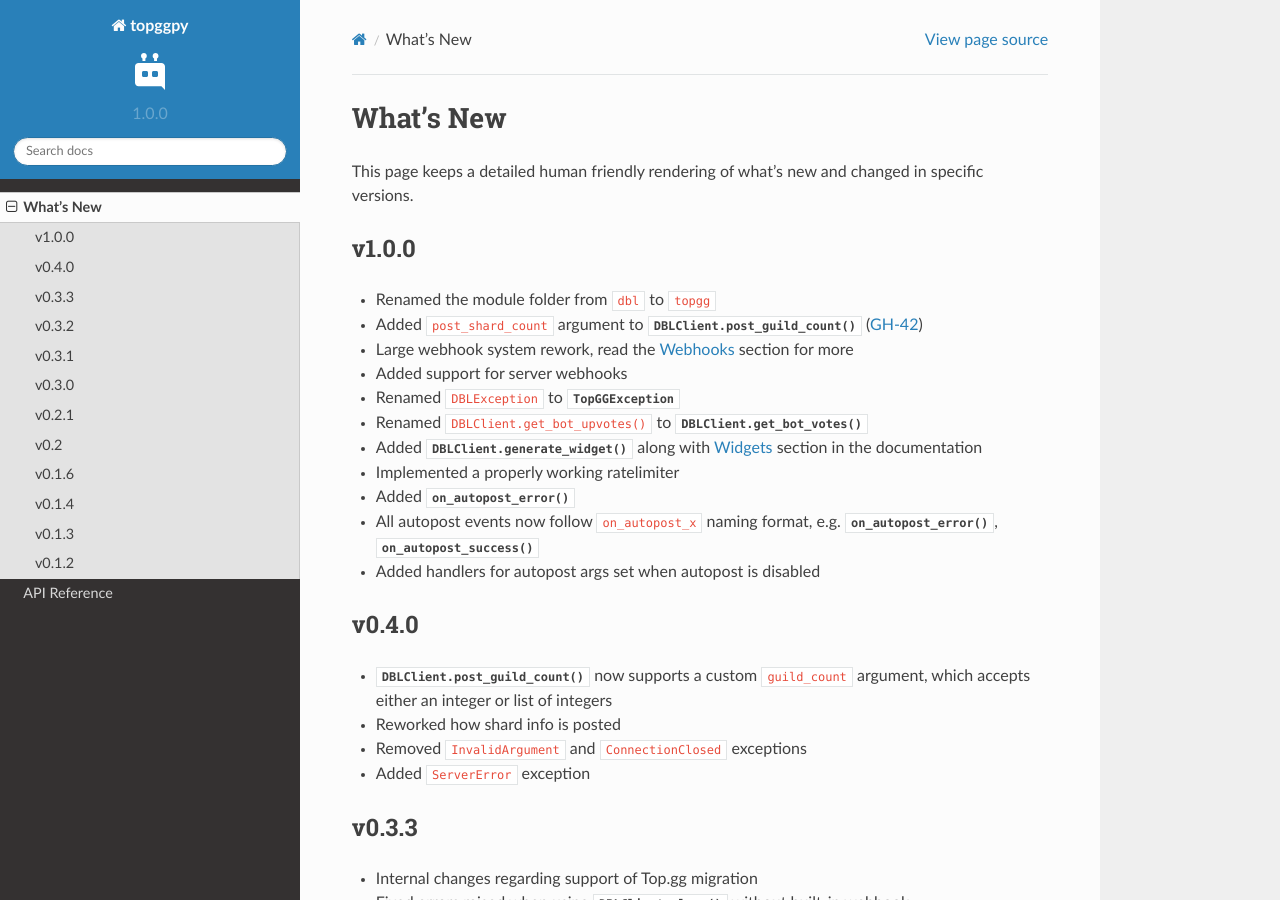
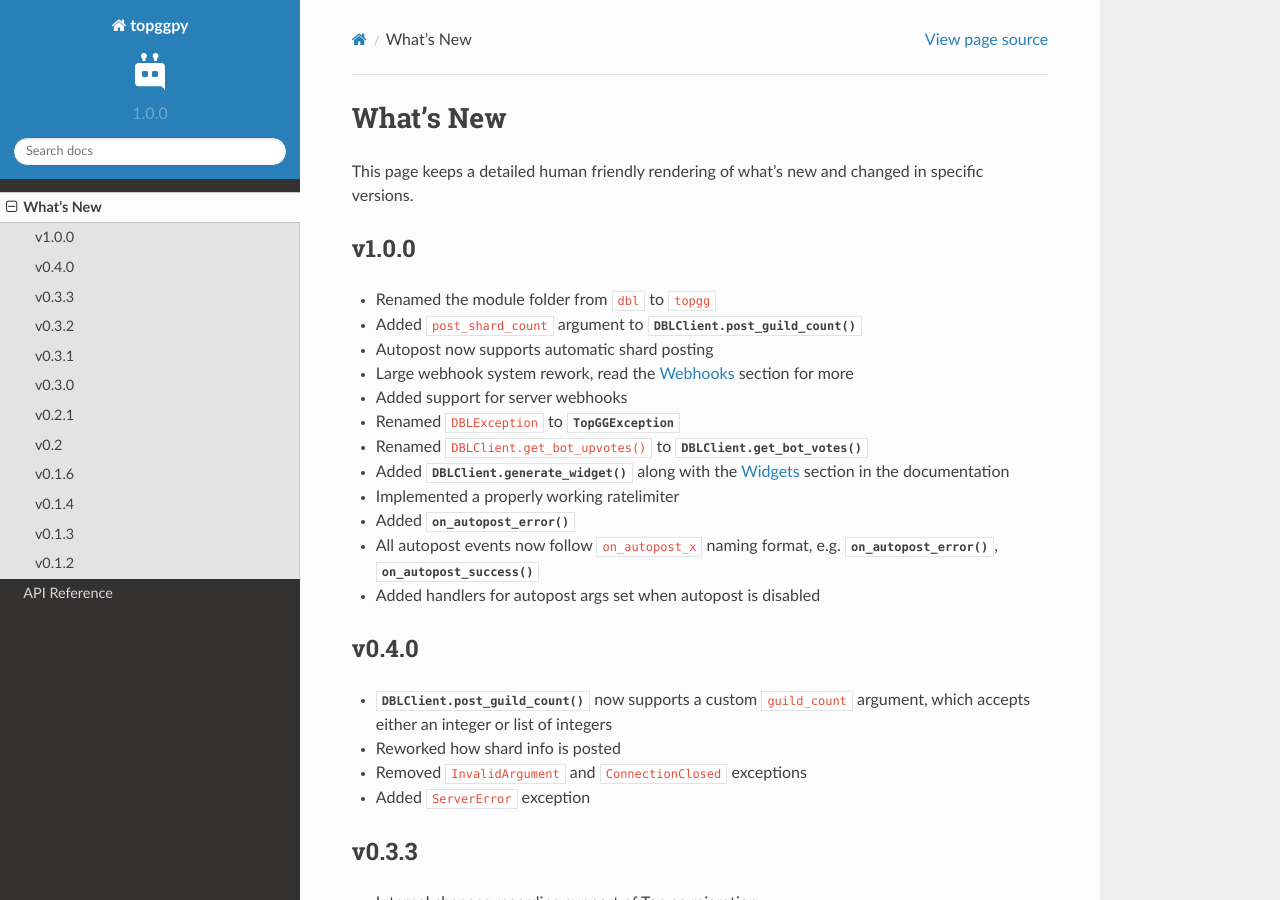
Before and after one commit to Top-gg-Community/python-sdk, a Sphinx documentation site: the page built from docs/whats_new.rst, in a window 1280 px wide and 900 px high. Built offline with Sphinx 7.4.7 and the Read the Docs theme 2.0.0, drawn with Linux system fonts in a browser that asks for light colours.

Commit message:
Updated changelog

```diff
--- a/docs/whats_new.rst
+++ b/docs/whats_new.rst
@@ -13,12 +13,13 @@ v1.0.0
 ======
 
 * Renamed the module folder from ``dbl`` to ``topgg``
-* Added ``post_shard_count`` argument to :meth:`DBLClient.post_guild_count` (:issue:`42`)
+* Added ``post_shard_count`` argument to :meth:`DBLClient.post_guild_count`
+* Autopost now supports automatic shard posting
 * Large webhook system rework, read the :ref:`webhooks` section for more
 * Added support for server webhooks
 * Renamed ``DBLException`` to :class:`TopGGException`
 * Renamed ``DBLClient.get_bot_upvotes()`` to :meth:`DBLClient.get_bot_votes`
-* Added :meth:`DBLClient.generate_widget` along with :ref:`widgets` section in the documentation
+* Added :meth:`DBLClient.generate_widget` along with the :ref:`widgets` section in the documentation
 * Implemented a properly working ratelimiter
 * Added :func:`on_autopost_error`
 * All autopost events now follow ``on_autopost_x`` naming format, e.g. :func:`on_autopost_error`, :func:`on_autopost_success`
```
